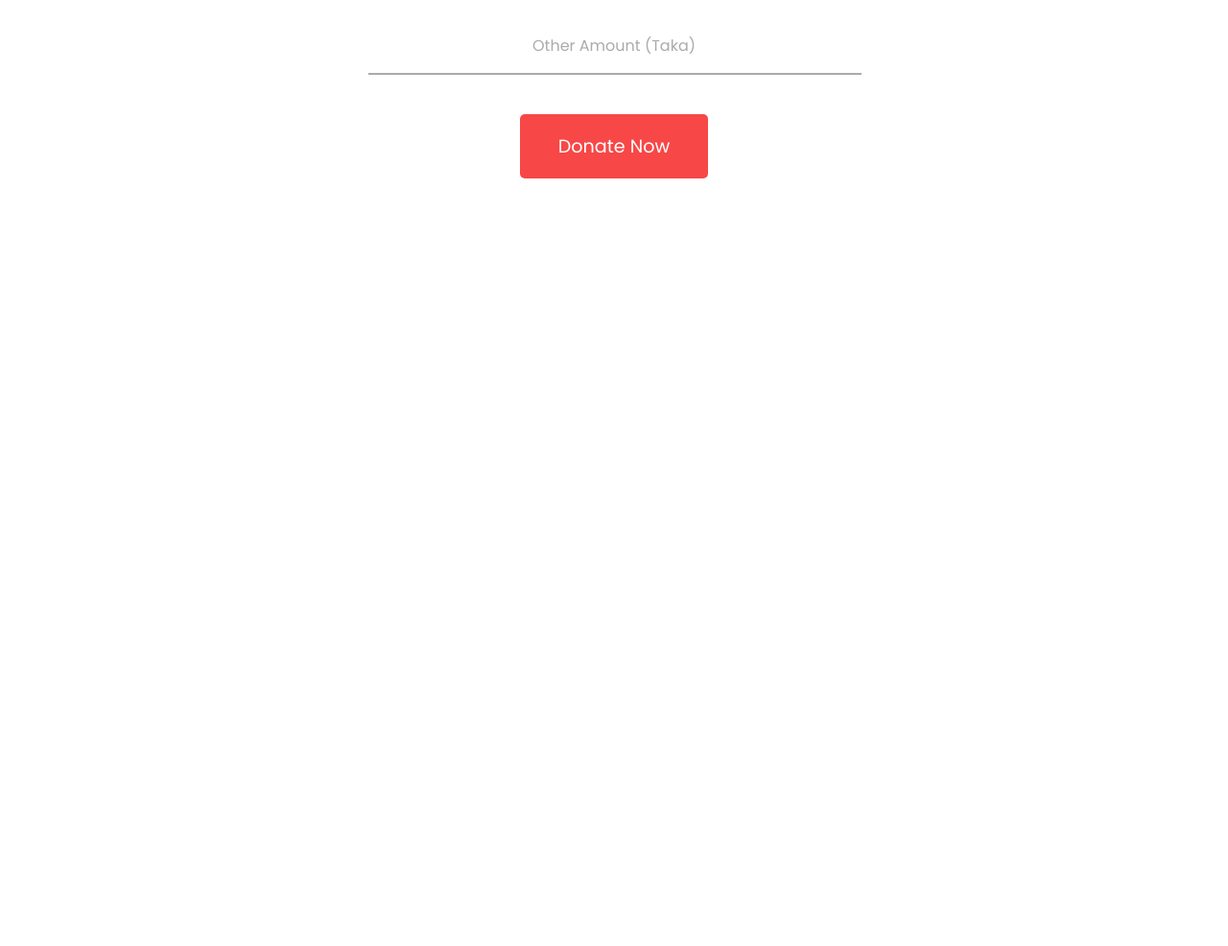
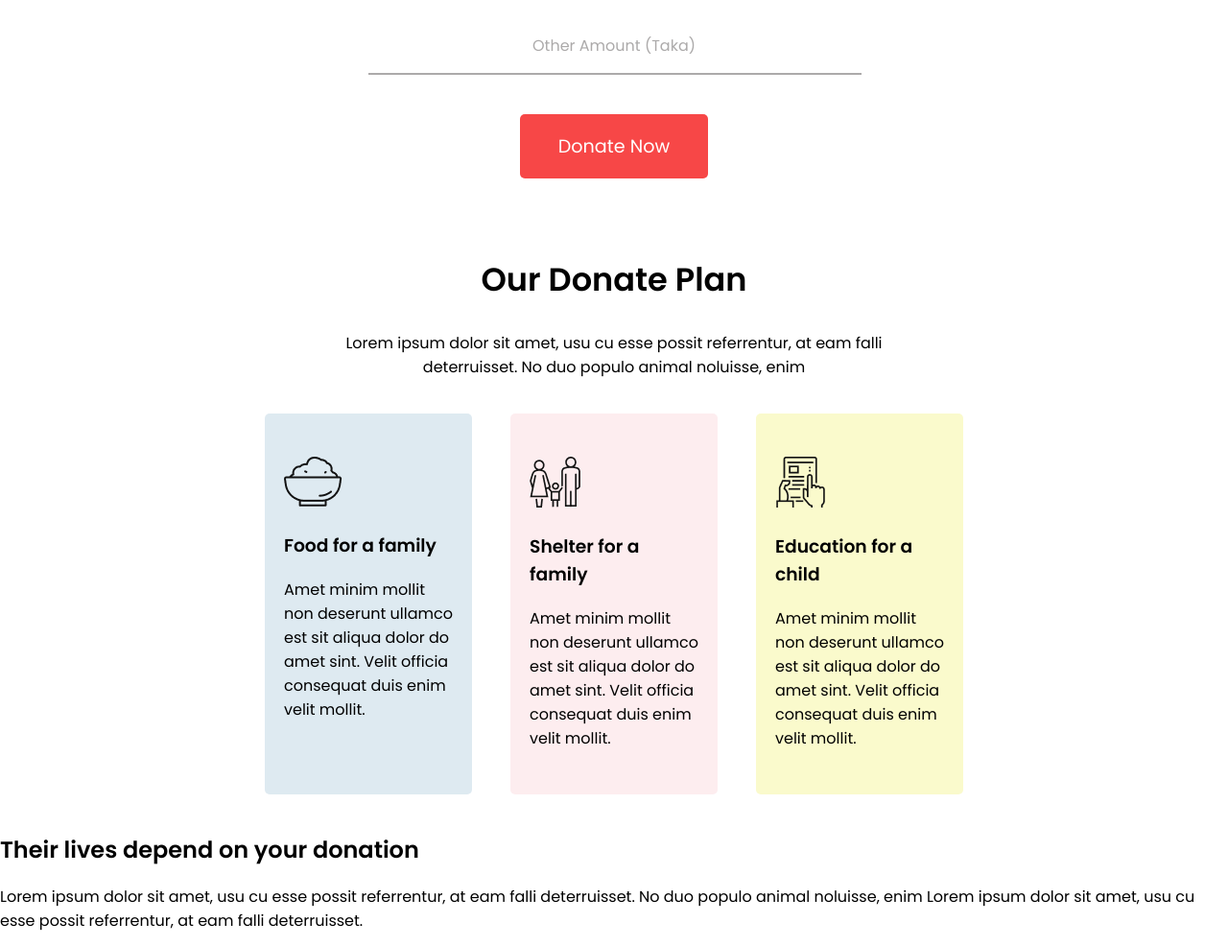
Before and after one commit to muba23/practice-problem-1, a plain HTML site: page index.html in a window 1280 px wide. Shown: the part 1146-2132 px from the top of the page at 96% size. Before the commit the page ends 1413 px from the top, so only its background shows below. Drawn offline with Linux system fonts and the light colour scheme.

Commit message:
third section

```diff
--- a/index.html
+++ b/index.html
@@ -42,5 +42,48 @@
             <a target="_blank" href="https://github.com/muba23">Donate Now</a>
         </div>
     </section>
+    <!-- our donate plan -->
+    <section class="donate-plan">
+        <div class="donate-today-one">
+            <h1>Our Donate Plan</h1>
+            <p>Lorem ipsum dolor sit amet, usu cu esse possit referrentur, at eam falli <br>
+                deterruisset. No duo populo animal noluisse, enim</p>
+        </div>
+        <div class="plan">
+            <div class="food">
+                <img src="icons/food.png" alt="">
+                <h3>Food for a family</h3>
+                <p>Amet minim mollit non deserunt
+                    ullamco est sit aliqua dolor do amet
+                    sint. Velit officia consequat duis enim velit mollit.</p>
+            </div>
+            <div class="shelter">
+                <img src="icons/shelter.png" alt="">
+                <h3>Shelter for a family</h3>
+                <p>Amet minim mollit non deserunt
+                    ullamco est sit aliqua dolor do amet
+                    sint. Velit officia consequat duis enim velit mollit.</p>
+            </div>
+            <div class="education">
+                <img src="icons/Frame-1.png" alt="">
+                <h3>Education for a child</h3>
+                <p>Amet minim mollit non deserunt
+                    ullamco est sit aliqua dolor do amet
+                    sint. Velit officia consequat duis enim velit mollit.</p>
+            </div>
+        </div>
+    </section>
+    <!-- lives depend on -->
+    <section>
+        <div>
+            <h2>Their lives depend on
+                your donation</h2>
+            <p>Lorem ipsum dolor sit amet, usu cu esse possit referrentur, at eam falli deterruisset. No duo populo animal noluisse, enim Lorem ipsum dolor sit amet, usu cu esse possit referrentur, at eam falli deterruisset.</p>
+            <a class="button" target="_blank" href="https://github.com/muba23">Donate Now</a>
+        </div>
+        <div>
+            <img src="images/donation13.jpg" alt="">
+        </div>
+    </section>
 </body>
 </html>
--- a/style.css
+++ b/style.css
@@ -114,3 +114,26 @@ body{
     margin-top: 100px;
     font-size: 120%;
 }
+.plan{
+    display: flex;
+    justify-content: center;
+    margin: 0 20%;
+}
+.food{
+    padding: 45px 20px 30px 20px;
+    margin: 20px;
+    background-color: rgb(222, 234, 241);
+    border-radius: 5px;
+}
+.shelter{
+    padding: 45px 20px 30px 20px;
+    margin: 20px;
+    background-color: rgb(253, 237, 239);
+    border-radius: 5px;
+}
+.education{
+    padding: 45px 20px 30px 20px;
+    margin: 20px;
+    background-color: rgb(250, 250, 204);
+    border-radius: 5px;
+}
```
